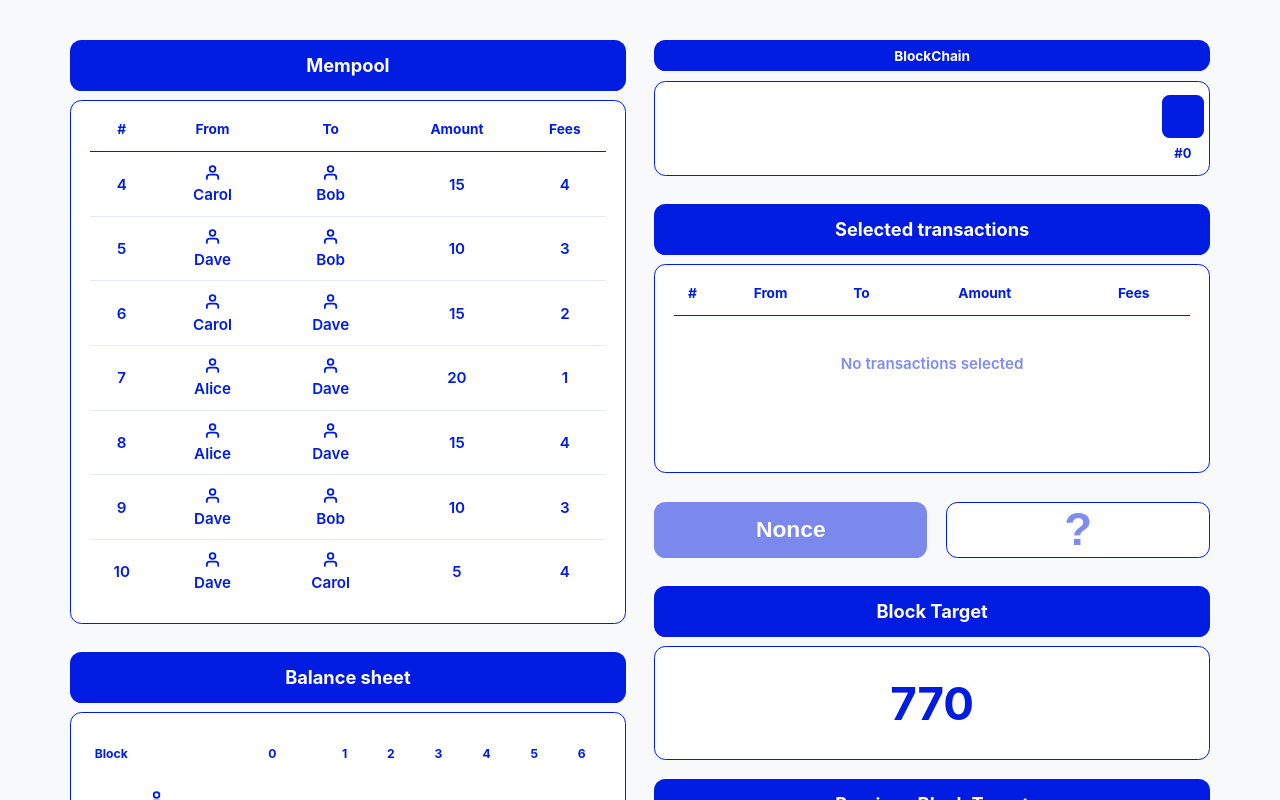
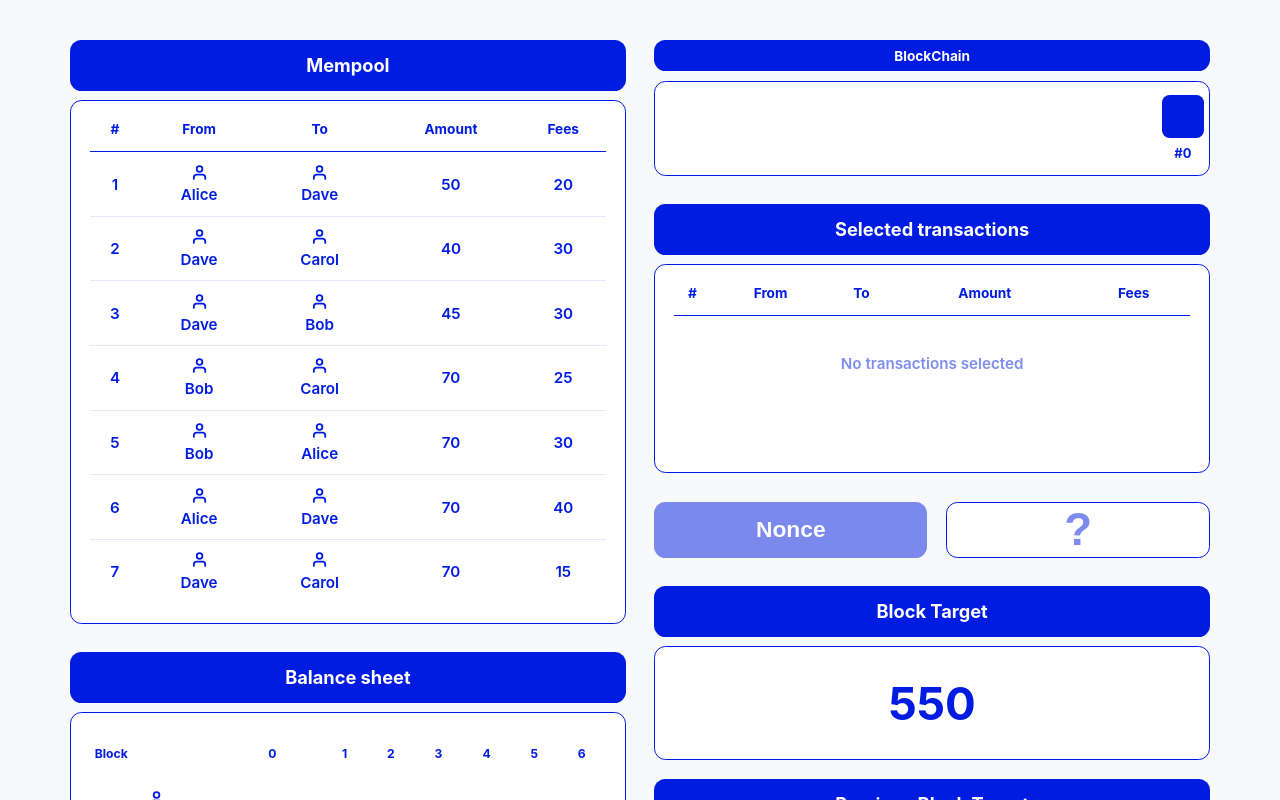
Before and after one commit to BitPolito/MiningGame, a React (Vite) app: page / in a window 1280 px wide. Shown: the top 800 px of the page. Built offline with nearby package versions, Linux system fonts and the light colour scheme.

Commit message:
Adding cheating options and increasing fee amounts

```diff
--- a/src/App.jsx
+++ b/src/App.jsx
@@ -12,8 +12,8 @@ function App() {
     { Alice: 100, Bob: 100, Carol: 100, Dave: 100 }
   ])
   const [blockNum, setBlockNum] = useState(1)
-  const [prevTarget, setPrevTarget] = useState(250) // matching image for fun
-  const [target, setTarget] = useState(770) // Increased initial target to ensure positive nonce for first block
+  const [prevTarget, setPrevTarget] = useState(0) // matching image for fun
+  const [target, setTarget] = useState(550) // Increased initial target to ensure positive nonce for first block
   const [mempool, setMempool] = useState([])
   const [selectedTxIds, setSelectedTxIds] = useState([])
   const [nonceInput, setNonceInput] = useState('')
@@ -37,42 +37,89 @@ function App() {
   }
 
   const generateMempool = (currentBlockNum, balances) => {
-    const pool = []
+    const pool = [];
+    const cheaterIndex = Math.floor(Math.random() * 7);
+
     for(let i=0; i<7; i++) {
-      const validSenders = users.filter(u => balances[u] >= 6);
-      let sender = users[Math.floor(Math.random() * users.length)];
-      if (validSenders.length > 0) {
-        sender = validSenders[Math.floor(Math.random() * validSenders.length)];
-      }
+      const isCheater = (i === cheaterIndex);
 
-      let receiver = sender
-      while(receiver === sender) {
-        receiver = users[Math.floor(Math.random() * users.length)]
-      }
+      let sender, receiver, amount, fee;
 
-      let amount = 5;
-      let fee = 1;
+      if (isCheater) {
+        // Cheater: try to spend more than balance
+        const possibleCheaters = users.filter(u => balances[u] < 110);
+        sender = possibleCheaters.length > 0
+          ? possibleCheaters[Math.floor(Math.random() * possibleCheaters.length)]
+          : users[Math.floor(Math.random() * users.length)];
 
-      if (balances[sender] >= 6) {
-        const maxTx = balances[sender];
-        const maxMultipleOf5 = Math.floor((maxTx - 1) / 5) * 5;
-        const limitOptions = Math.min(maxMultipleOf5 / 5, 4); // amounts: 5, 10, 15, 20
-        amount = (Math.floor(Math.random() * limitOptions) + 1) * 5;
+        receiver = sender;
+        while(receiver === sender) {
+          receiver = users[Math.floor(Math.random() * users.length)];
+        }
 
-        const maxFee = Math.min(4, maxTx - amount);
-        fee = maxFee > 0 ? (Math.floor(Math.random() * maxFee) + 1) : 1;
+        // Try to make amount > balance if possible, otherwise cost > balance
+        if (balances[sender] < 70) {
+            let minAmount = Math.max(30, balances[sender] + 1);
+            let minMultiple = Math.ceil(minAmount / 5);
+            let maxMultiple = 14; // 70 / 5
+
+            if (minMultiple <= maxMultiple) {
+                let options = maxMultiple - minMultiple + 1;
+                amount = (Math.floor(Math.random() * options) + minMultiple) * 5;
+            } else {
+                amount = 70;
+            }
+            fee = (Math.floor(Math.random() * 7) + 2) * 5; // 10-40
+        } else {
+            amount = (Math.floor(Math.random() * 9) + 6) * 5; // 30-70
+            fee = (Math.floor(Math.random() * 7) + 2) * 5;    // 10-40
+            if (amount + fee <= balances[sender]) {
+                amount = 70;
+                fee = 40;
+                if (amount + fee <= balances[sender]) {
+                    amount = Math.ceil((balances[sender] + 5) / 5) * 5;
+                    fee = 10;
+                }
+            }
+        }
+      } else {
+        // Normal valid transaction
+        const possibleSenders = users.filter(u => balances[u] >= 40);
+        sender = possibleSenders.length > 0
+          ? possibleSenders[Math.floor(Math.random() * possibleSenders.length)]
+          : users[Math.floor(Math.random() * users.length)];
+
+        receiver = sender;
+        while(receiver === sender) {
+          receiver = users[Math.floor(Math.random() * users.length)];
+        }
+
+        let maxCost = balances[sender];
+        if (maxCost < 40) maxCost = 40; // Fallback
+
+        let maxAmountVal = Math.min(70, maxCost - 10);
+        let maxAmountMultiple = Math.floor(maxAmountVal / 5);
+        if (maxAmountMultiple < 6) maxAmountMultiple = 6;
+        let amountOptions = maxAmountMultiple - 6 + 1;
+        amount = (Math.floor(Math.random() * amountOptions) + 6) * 5;
+
+        let maxFeeVal = Math.min(40, maxCost - amount);
+        let maxFeeMultiple = Math.floor(maxFeeVal / 5);
+        if (maxFeeMultiple < 2) maxFeeMultiple = 2;
+        let feeOptions = maxFeeMultiple - 2 + 1;
+        fee = (Math.floor(Math.random() * feeOptions) + 2) * 5;
       }
 
       pool.push({
         id: currentBlockNum * 10 + i, // unique ids across blocks
-        displayId: i + 4, // matching the image roughly for visual
+        displayId: i + 1, // matching the image roughly for visual
         sender,
         receiver,
         amount,
         fee
-      })
+      });
     }
-    setMempool(pool)
+    setMempool(pool);
   }
 
   useEffect(() => {
```
